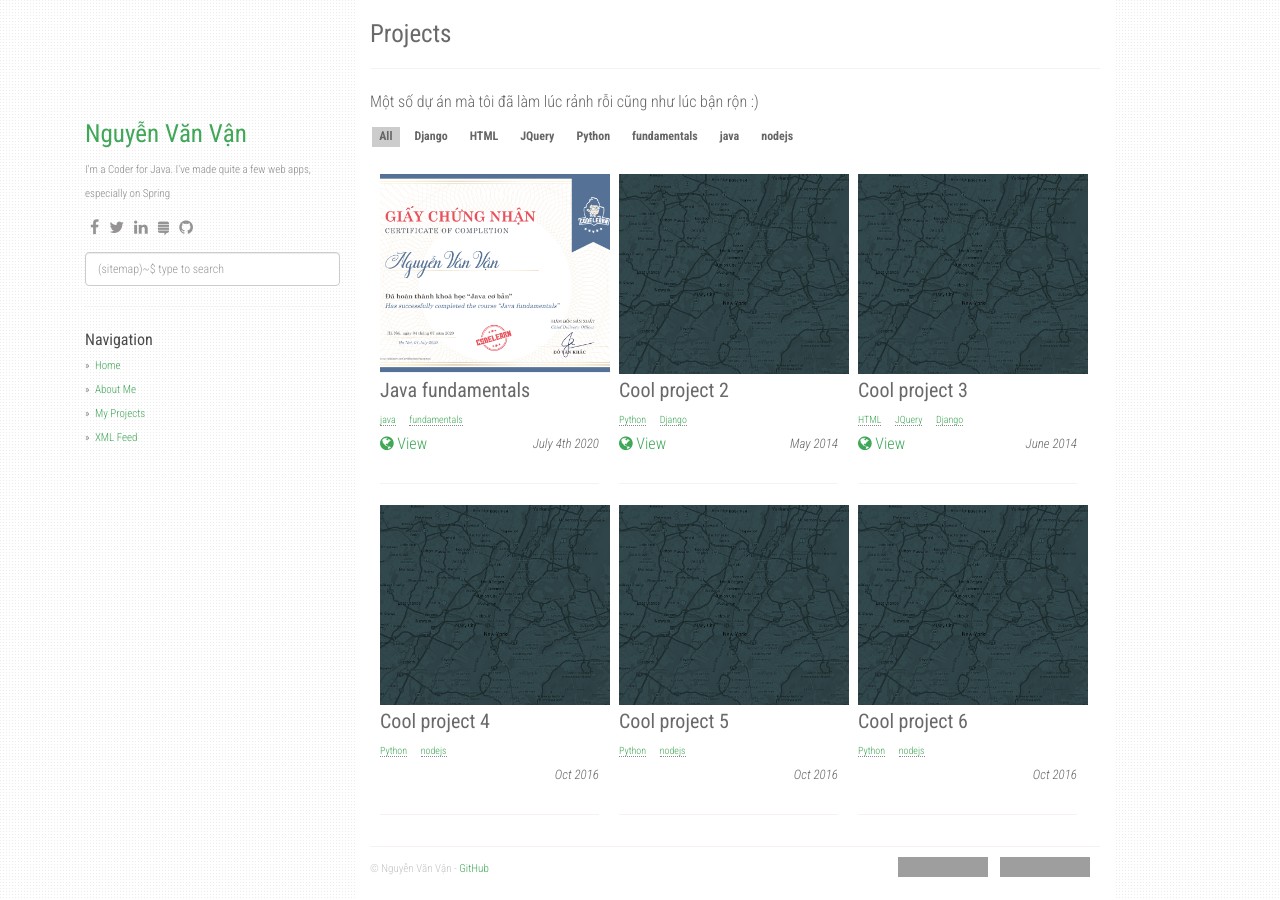
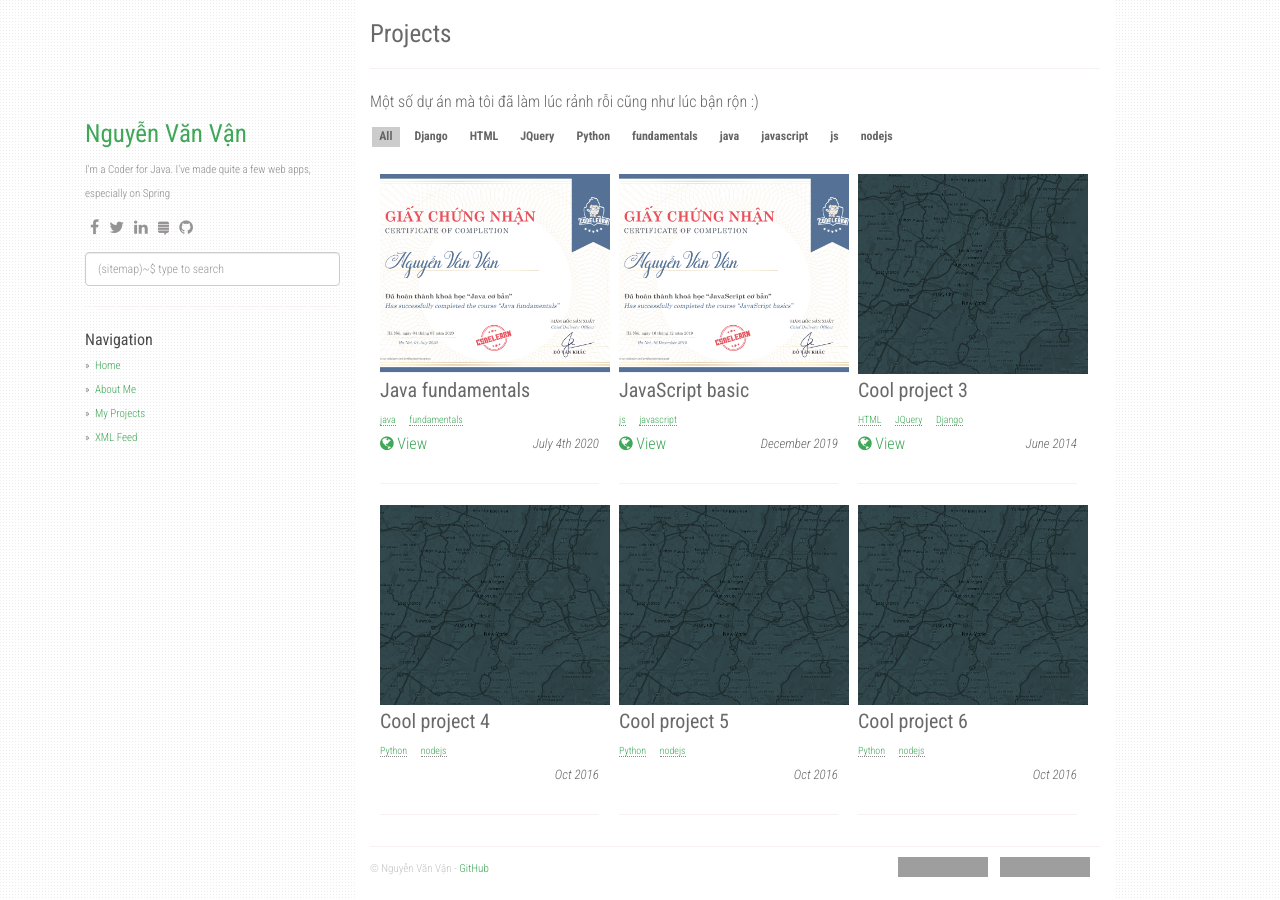
Before and after one commit to vegetaz/vegetaz.github.io, a Jekyll site: the page built from projects.md, in a window 1280 px wide. Built offline with Jekyll 4.4.1, drawn with Linux system fonts in a browser that asks for light colours; nearby versions of some CDN libraries; grey boxes are pictures that could not be loaded.

Commit message:
JavaScript basic

```diff
--- a/_data/projects.json
+++ b/_data/projects.json
@@ -8,11 +8,11 @@
 		"tags": ["java", "fundamentals"]
 	},
 	{
-		"name": "Cool project 2",
-		"image": "placeholder.jpg",
-		"url": "#",
-		"date": "May 2014",
-		"tags": ["Python","Django"]
+		"name": "JavaScript basic",
+		"image": "CodeLearn_certification_js.png",
+		"url": "https://github.com/vegetaz/JavaScript-basics",
+		"date": "December 2019",
+		"tags": ["js","javascript"]
 	},
 	{
 		"name": "Cool project 3",
```
Also changed, not shown: _project/javascript-basic.md (added, +9 -0 lines), static/projects/CodeLearn_certification_js.png (added).
